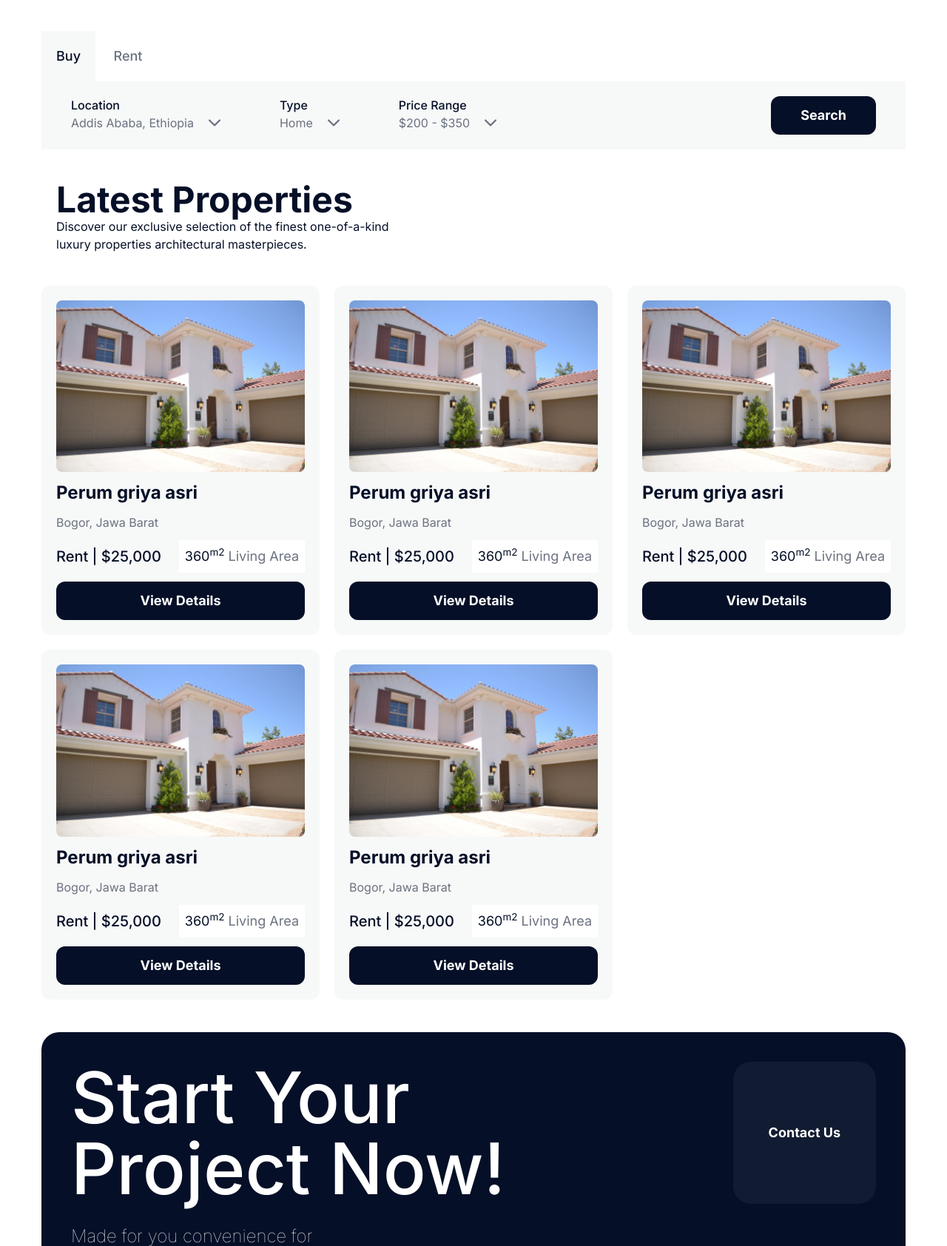
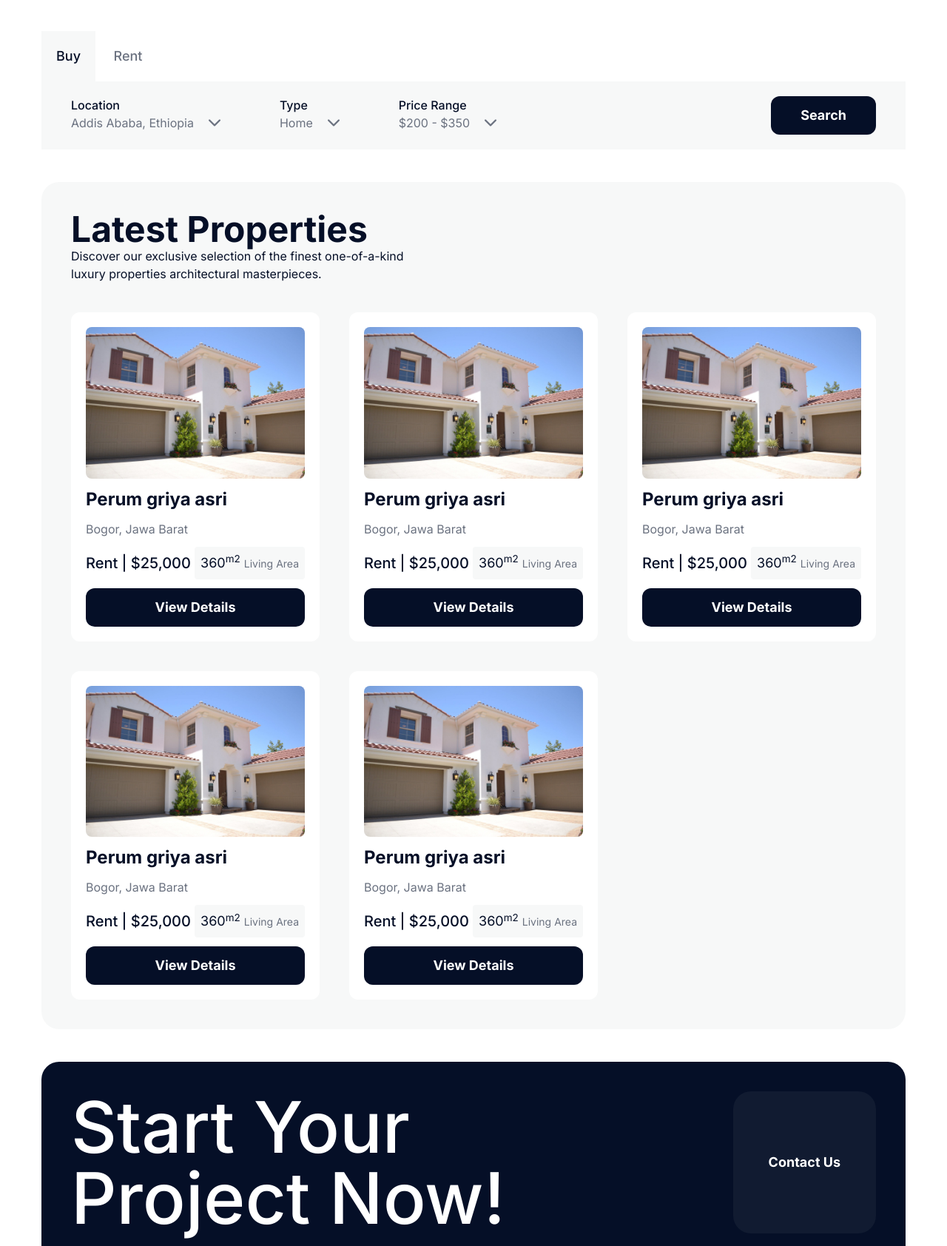
Before and after one commit to Yab1/habeshut, a Django app: page /properties/all/ in a window 1280 px wide. Shown: the part 680-2364 px from the top of the page at 74% size. Run offline with Django 4.2, Linux system fonts and the light colour scheme; style sheets or scripts are compiled from the project's sources.

Commit message:
Styled properties page

```diff
--- a/src/listings/templates/listings/properties.html
+++ b/src/listings/templates/listings/properties.html
@@ -52,15 +52,15 @@
                     <button class="px-10 py-3 btn-light rounded-xl">Search</button>
                </div>
           </div>
-  <div class="mx-5">
+          <section class="bg-light-primary p-10 grid grid-cols-3 gap-10 rounded-3xl mb-11">
+               <div class="col-span-full">
                     <h2 class="text-5xl font-bold">Latest Properties</h2>
                     <p class="w-[450px]">
                          Discover our exclusive selection of the finest one-of-a-kind luxury properties architectural masterpieces.
                     </p>
                </div>
-  <div class="grid grid-cols-3 gap-5 my-11">
                {% for i in '12345'|make_list %}
-    <div class="flex flex-col gap-3 p-5 bg-light-primary rounded-xl">
+                    <div class="flex flex-col gap-3 p-5 bg-white rounded-xl">
                          <img src="{% static 'images/buildings/building_01.jpg' %}"
                               alt=""
                               class="rounded-lg"
@@ -70,15 +70,14 @@
                          <p class="text-gray-500">Bogor, Jawa Barat</p>
                          <div class="flex items-center justify-between">
                               <p class="text-xl font-medium">Rent | $25,000</p>
-      <p class="p-2 text-lg bg-white">
-       360<sup>m2</sup> <span class="text-gray-500">Living Area</span>
+                              <p class="p-2 text-lg bg-light-primary rounded">
+                                   360<sup>m2</sup> <span class="text-gray-500 text-sm">Living Area</span>
                               </p>
                          </div>
-     <button class="py-3 btn-light rounded-xl">
-      <a href="{% url 'listings:property_detail' 1 %}">View Details</a>
-     </button>
+                         <a href="{% url 'listings:property_detail' 1 %}"
+                            class="py-3 btn-light rounded-xl text-center">View Details</a>
                     </div>
                {% endfor %}
-  </div>
+          </section>
      </section>
 {% endblock %}
```
Lines whose indentation alone changed are shown as unchanged.
